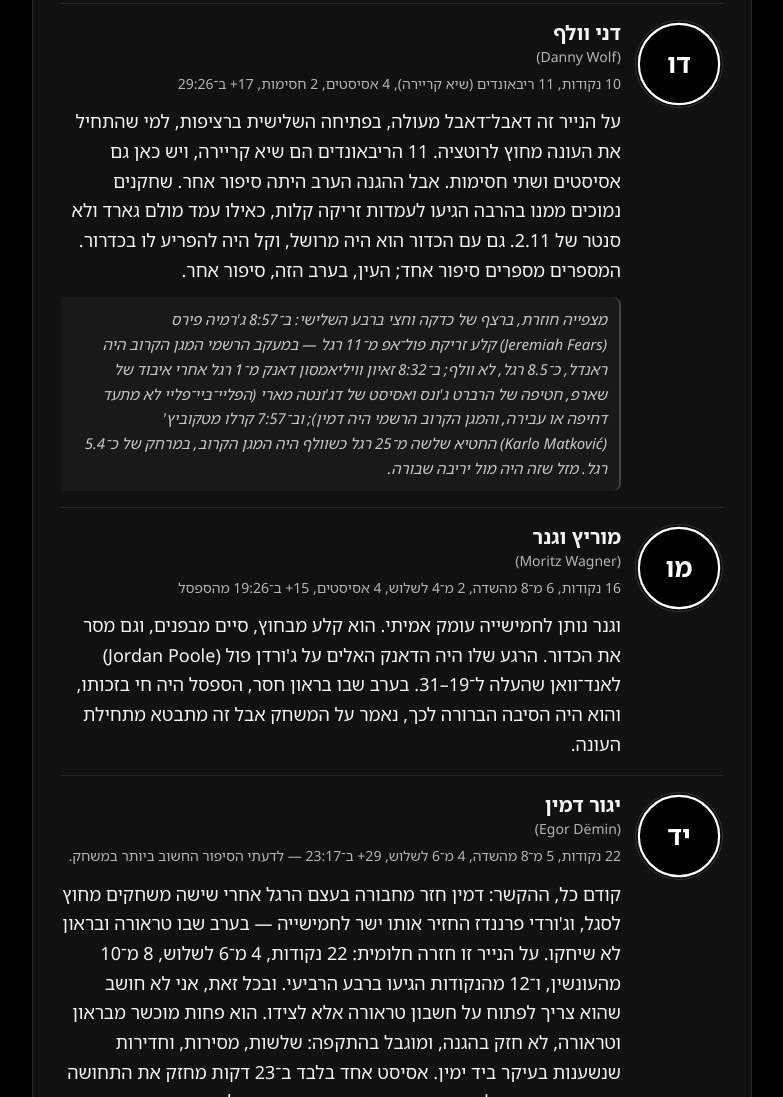
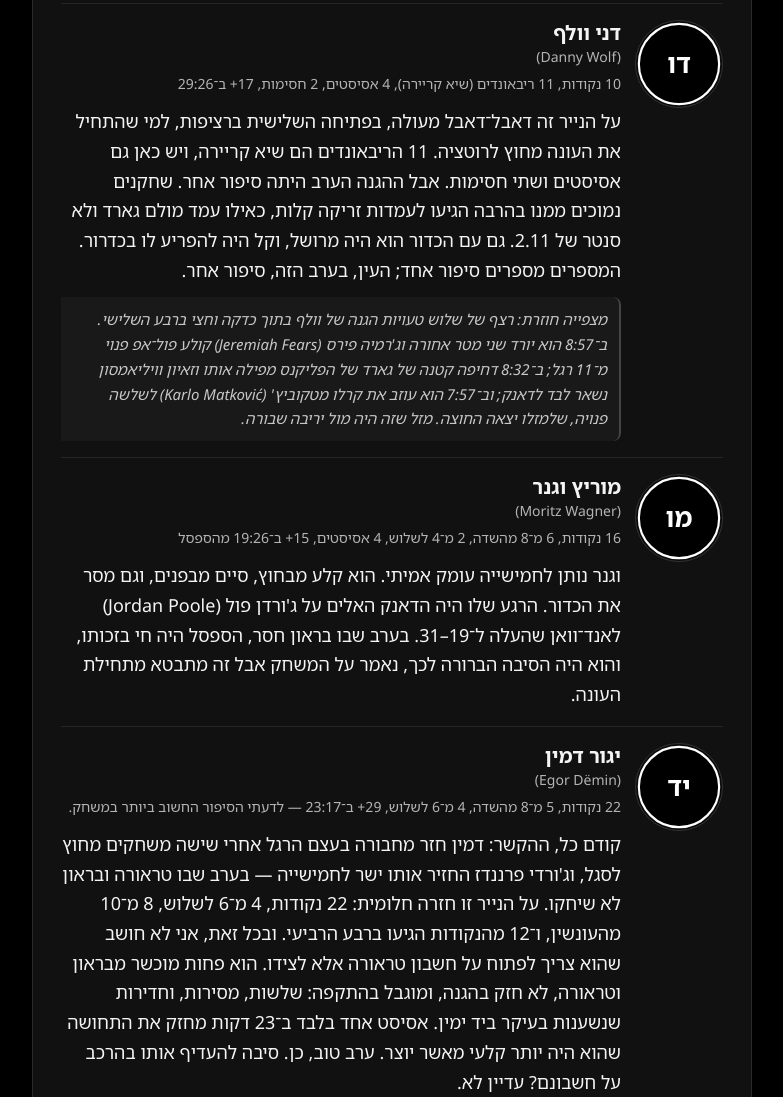
Before and after one commit to liron-po/nets-newsletter, a plain HTML site: page issue-01.html in a window 1280 px wide. Shown: the part 3203-4300 px from the top of the page, without its empty margins (248-1031 px from the left). Drawn offline with Linux system fonts and the light colour scheme.

Commit message:
Rewrite Wolf Q3 aside from Liron's viewing

```diff
--- a/issue-01.html
+++ b/issue-01.html
@@ -524,7 +524,7 @@ a:hover { opacity: .85; }
         <h3>דני וולף<span class="en-name"><bdi dir="ltr">(Danny Wolf)</bdi></span></h3>
         <p class="stats">10 נקודות, 11 ריבאונדים (שיא קריירה), 4 אסיסטים, 2 חסימות, <bdi dir="ltr">+17</bdi> ב־<bdi dir="ltr">29:26</bdi></p>
         <p>על הנייר זה דאבל־דאבל מעולה, בפתיחה השלישית ברציפות, למי שהתחיל את העונה מחוץ לרוטציה. 11 הריבאונדים הם שיא קריירה, ויש כאן גם אסיסטים ושתי חסימות. אבל ההגנה הערב היתה סיפור אחר. שחקנים נמוכים ממנו בהרבה הגיעו לעמדות זריקה קלות, כאילו עמד מולם גארד ולא סנטר של 2.11. גם עם הכדור הוא היה מרושל, וקל היה להפריע לו בכדרור. המספרים מספרים סיפור אחד; העין, בערב הזה, סיפור אחר.</p>
-        <p class="aside">מצפייה חוזרת, ברצף של כדקה וחצי ברבע השלישי: ב־<bdi dir="ltr">8:57</bdi> ג'רמיה פירס (<bdi dir="ltr">Jeremiah Fears</bdi>) קלע זריקת פול־אפ מ־<bdi dir="ltr">11</bdi> רגל — במעקב הרשמי המגן הקרוב היה ראנדל, כ־<bdi dir="ltr">8.5</bdi> רגל, לא וולף; ב־<bdi dir="ltr">8:32</bdi> זאיון וויליאמסון דאנק מ־<bdi dir="ltr">1</bdi> רגל אחרי איבוד של שארפ, חטיפה של הרברט ג'ונס ואסיסט של דג'ונטה מארי (הפליי־ביי־פליי לא מתעד דחיפה או עבירה, והמגן הקרוב הרשמי היה דמין); וב־<bdi dir="ltr">7:57</bdi> קרלו מטקוביץ' (<bdi dir="ltr">Karlo Matković</bdi>) החטיא שלשה מ־<bdi dir="ltr">25</bdi> רגל כשוולף היה המגן הקרוב, במרחק של כ־<bdi dir="ltr">5.4</bdi> רגל. מזל שזה היה מול יריבה שבורה.</p>
+        <p class="aside">מצפייה חוזרת: רצף של שלוש טעויות הגנה של וולף בתוך כדקה וחצי ברבע השלישי. ב־<bdi dir="ltr">8:57</bdi> הוא יורד שני מטר אחורה וג'רמיה פירס (<bdi dir="ltr">Jeremiah Fears</bdi>) קולע פול־אפ פנוי מ־<bdi dir="ltr">11</bdi> רגל; ב־<bdi dir="ltr">8:32</bdi> דחיפה קטנה של גארד של הפליקנס מפילה אותו וזאיון וויליאמסון נשאר לבד לדאנק; וב־<bdi dir="ltr">7:57</bdi> הוא עוזב את קרלו מטקוביץ' (<bdi dir="ltr">Karlo Matković</bdi>) לשלשה פנויה, שלמזלו יצאה החוצה. מזל שזה היה מול יריבה שבורה.</p>
       </div>
     </article>
 
```
